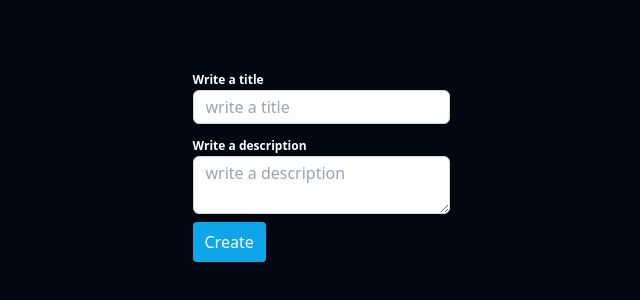
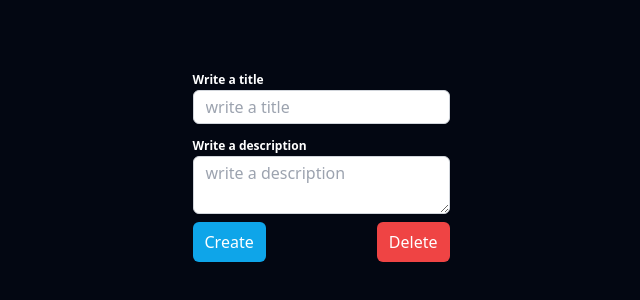
Before and after one commit to Anibal-Alpizar/nextjs-prisma-typescript, a Next.js app: page /new in a window 1280 px wide. Shown: the part 236-536 px from the top of the page, without its empty margins (319-959 px from the left). Built offline with nearby package versions, Linux system fonts and the light colour scheme.

Commit message:
delete task

```diff
--- a/src/app/new/page.tsx
+++ b/src/app/new/page.tsx
@@ -51,9 +51,27 @@ function NewPage({ params }: { params: { id: string } }) {
           className="px-3 py-1 border border-gray-300 rounded-md shadow-sm focus:outline-none focus:ring-1 focus:ring-sky-300 focus:border-sky-300 text-black block w-full"
           {...register("description")}
         ></textarea>
-        <button type="submit" className="bg-sky-500 px-3 py-2 rounded mt-2 ">
-          {params.id ? "Update" : "Create"}
-        </button>
+        <div className="flex justify-between">
+          <button
+            type="submit"
+            className="bg-sky-500 px-3 py-2 rounded-md mt-2 "
+          >
+            {params.id ? "Update" : "Create"}
+          </button>
+          <button
+            type="button"
+            className="bg-red-500 px-3 py-2 rounded-md mt-2 ml-2"
+            onClick={async () => {
+              if (confirm("Are you sure you want to delete this task?")) {
+                await axios.delete(`/api/tasks/${params.id}`);
+                router.push("/");
+                router.refresh();
+              }
+            }}
+          >
+            Delete
+          </button>
+        </div>
       </form>
     </section>
   );
```
Also changed, not shown: 1 other file (tests, documents, lock files or other folders).
